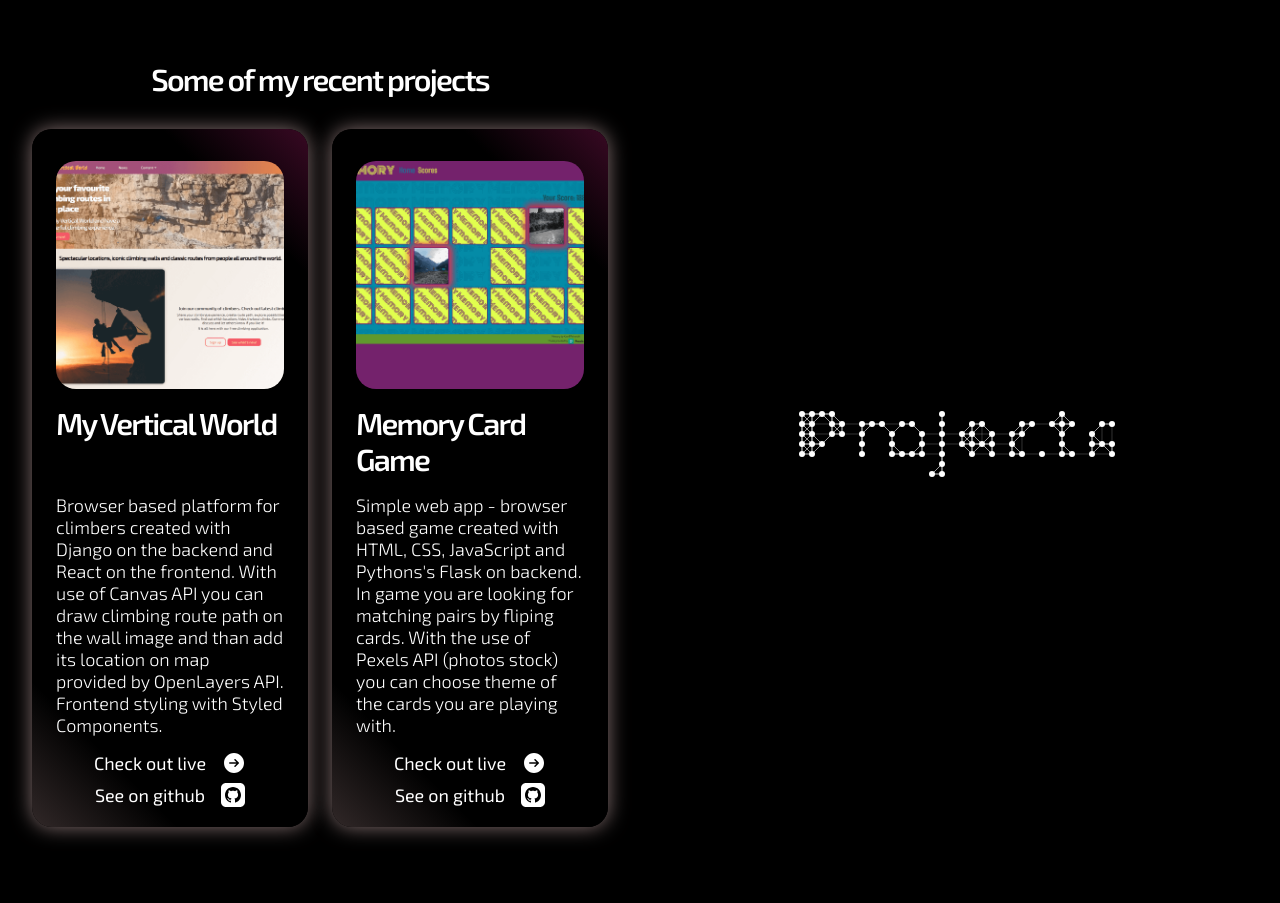
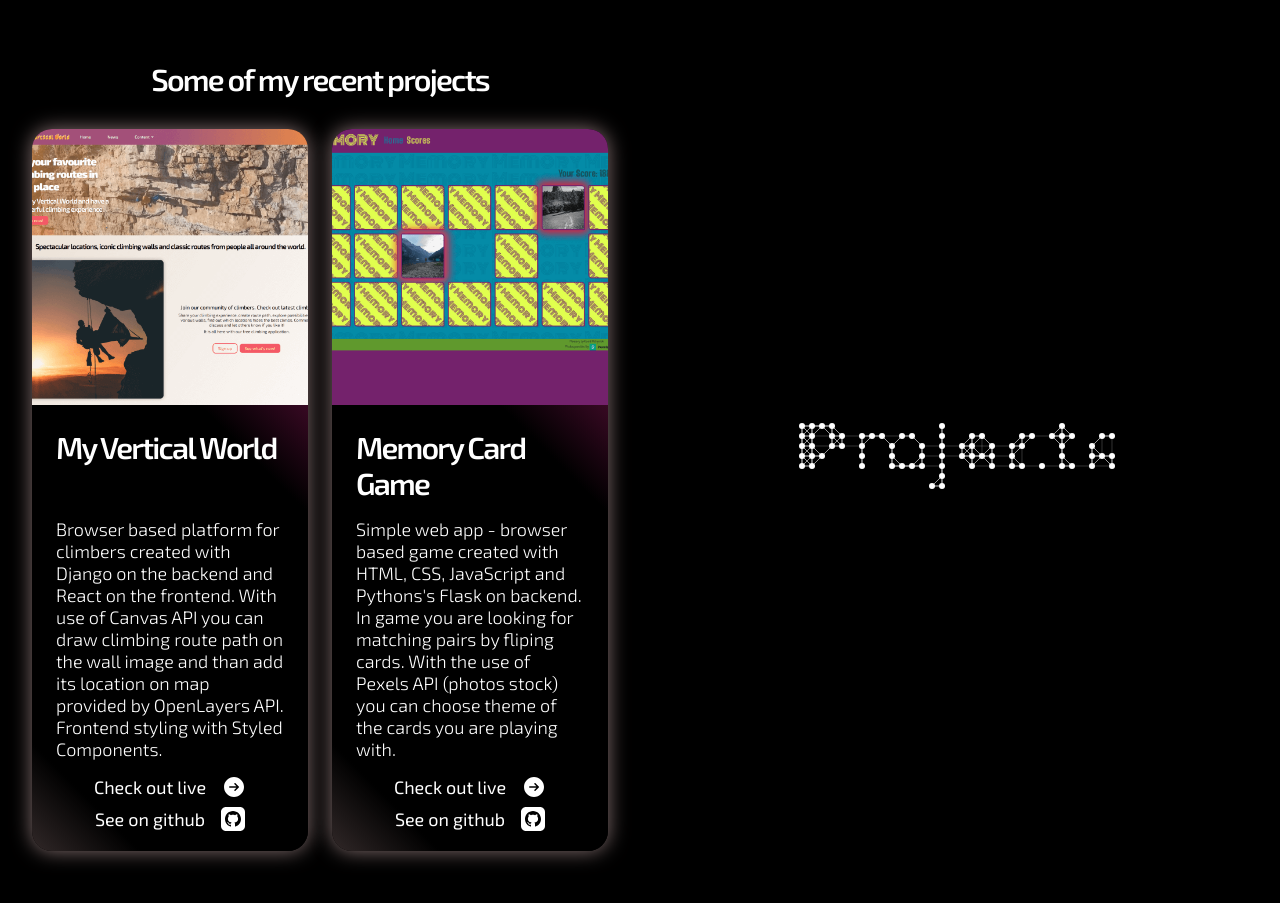
Before and after one commit to szalashaska/my-homepage, a React (Create React App) app: page / in a window 1280 px wide. Shown: the part 1800-2703 px from the top of the page. Built offline with nearby package versions, Linux system fonts and the light colour scheme.

Commit message:
Card changed

```diff
--- a/src/components/Card.jsx
+++ b/src/components/Card.jsx
@@ -20,27 +20,33 @@ const ArrowIco = styled(Arrow)`
 `;
 
 const CardStyled = styled.div`
-  background: linear-gradient(45deg, #312828, var(--bg-clr) 15% 85%, #380923);
-  padding: 2rem 1.5rem 5em 1.5rem;
   width: 100%;
   border-radius: 20px;
+  overflow: hidden;
+  display: block;
+  box-shadow: 0 0 20px #867272;
+
+  @media screen and (min-width: 1200px) {
+    width: 50%;
+  }
+`;
+
+const TextWrapper = styled.div`
+  background: linear-gradient(45deg, #312828, var(--bg-clr) 15% 85%, #380923);
+  padding: 0.5rem 1.5rem 5em 1.5rem;
+  width: 100%;
   display: flex;
   flex-direction: column;
-  box-shadow: 0 0 20px #867272;
   position: relative;
   &:hover a {
     transform: scale(1.05);
     text-shadow: 0 0 5px rgba(255, 255, 255, 0.5);
   }
-  @media screen and (min-width: 1200px) {
-    width: 50%;
-  }
 `;
+
 const Image = styled.img`
   aspect-ratio: 1/1;
-  border-radius: 20px;
   object-fit: cover;
-  overflow: hidden;
 `;
 
 const Heading = styled(Heading2)`
@@ -80,6 +86,7 @@ const Card = ({ img, heading, text, link, github }) => {
   return (
     <CardStyled>
       <Image src={img} alt="Project picture" />
+      <TextWrapper>
         <Heading>{heading}</Heading>
         <Paragraph>{text}</Paragraph>
         <LinkContainer>
@@ -102,6 +109,7 @@ const Card = ({ img, heading, text, link, github }) => {
             <Icon as={GithubIco} />
           </Link>
         </LinkContainer>
+      </TextWrapper>
     </CardStyled>
   );
 };
```
Lines whose indentation alone changed are shown as unchanged.
